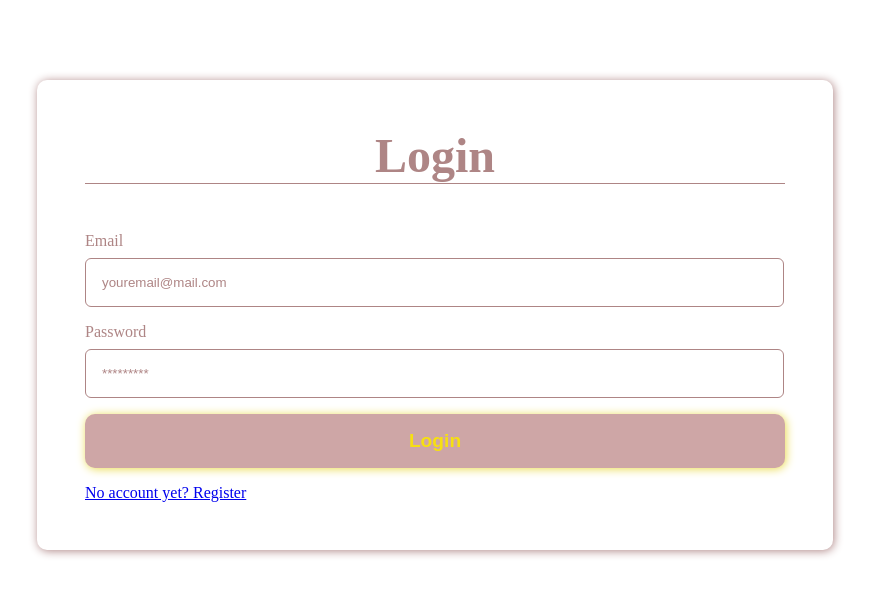
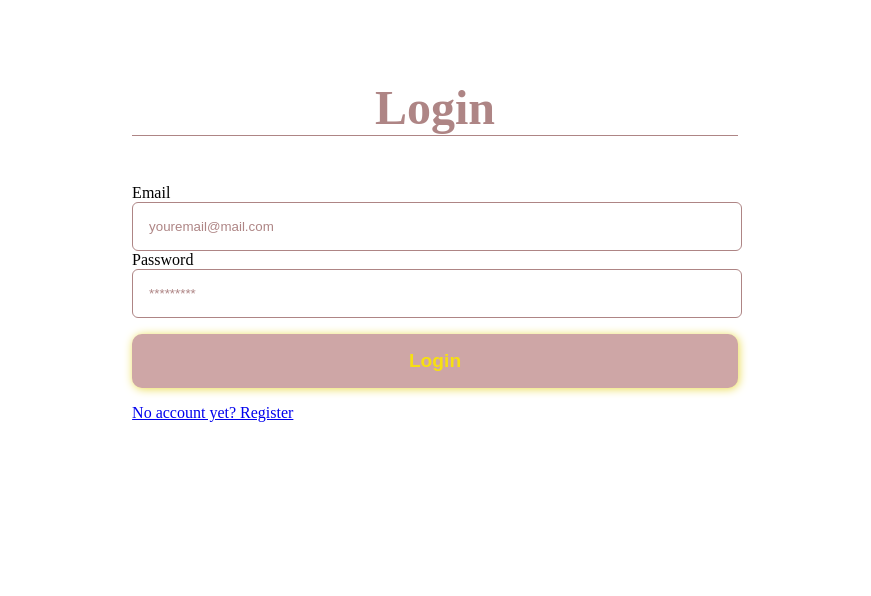
Before and after one commit to NadineL1/WellnessApp, a React (Vite) app: page / in a window 1280 px wide. Shown: the top 596 px of the page, without its empty margins (205-1076 px from the left). Built offline with nearby package versions, Linux system fonts and the light colour scheme.

Commit message:
updated css to work on all pages + added css for checkboxes list, and select

```diff
--- a/src/css/Auth.css
+++ b/src/css/Auth.css
@@ -8,7 +8,7 @@
     padding: 0 1%;
 }
 
-.login-container {
+.content-container {
     flex: 2;
     min-width: 250px;
     max-width: 700px;
@@ -26,10 +26,16 @@ h1 {
     color: rgb(174, 133, 133);
 }
 
-label {
-    margin-top: 1rem;
+
+ul {
+    list-style: none;
 }
 
+li {
+    padding: 2rem;
+}
+
+select,
 input,
 textarea {
     width: 95%;
@@ -42,13 +48,19 @@ input::placeholder {
     color: rgb(174, 133, 133);
 }
 
+input[type="checkbox"] {
+    accent-color: rgb(174, 133, 133);
+    border: 1px solid rgb(174, 133, 133);
+}
+
 input:focus,
 textarea:focus {
     outline: none;
     border-color: rgb(174, 133, 133);
 }
 
-.login-container label {
+.content-container label {
+    margin-top: 1rem;
     display: block;
     font-weight: medium;
     margin-bottom: 0.5rem;
```
